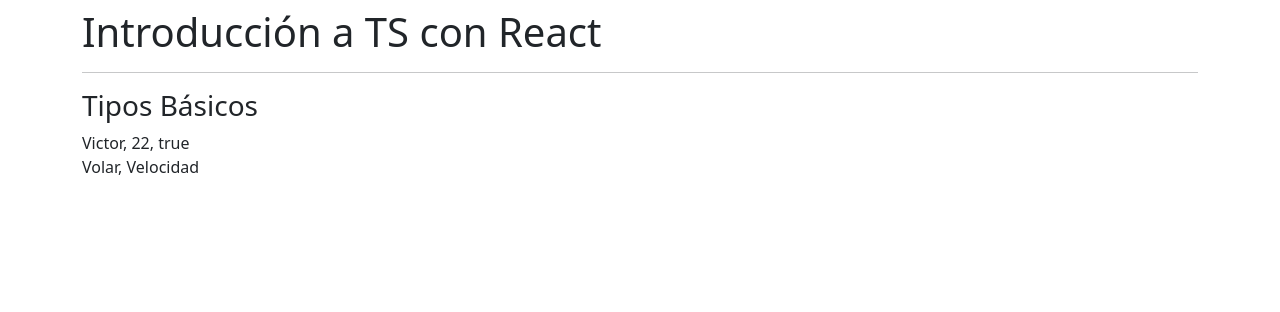
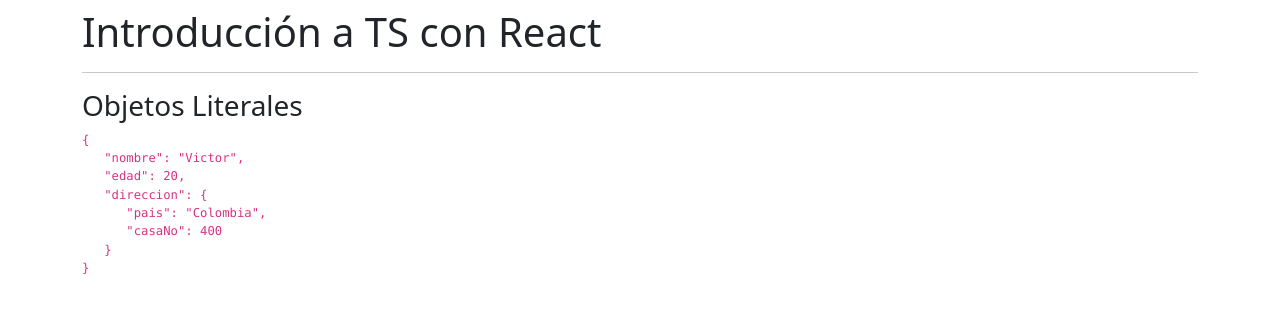
Before and after one commit to vapinedo/React-Typescript-Reforzamiento, a React (Create React App) app: page / in a window 1280 px wide. Shown: the top 312 px of the page. Built offline with nearby package versions, Linux system fonts and the light colour scheme.

Commit message:
12. Objetos literales e interfaces

```diff
--- a/src/App.tsx
+++ b/src/App.tsx
@@ -1,11 +1,14 @@
-import { TiposBasicos } from "./typescript/TiposBasicos";
+// import { TiposBasicos } from "./typescript/TiposBasicos";
+
+import { ObjetosLiterales } from "./typescript/ObjetosLiterales";
 
 const App = () => {
   return (
     <div className='mt-2'>
       <h1>Introducción a TS con React</h1>
       <hr />
-      <TiposBasicos />
+      {/* <TiposBasicos /> */}
+      <ObjetosLiterales />
     </div>
   )
 }
--- /dev/null
+++ b/src/typescript/ObjetosLiterales.tsx
@@ -0,0 +1,31 @@
+
+interface Persona {
+    nombre: string,
+    edad: number,
+    direccion: Direccion
+}
+
+interface Direccion {
+    pais: string;
+    casaNo: number;
+}
+
+export const ObjetosLiterales = () => {
+    const persona: Persona = {
+        nombre: 'Victor',
+        edad: 20,
+        direccion: {
+            pais: 'Colombia',
+            casaNo: 400
+        }
+    };
+
+  return (
+    <>
+        <h3>Objetos Literales</h3>
+        <code>
+            <pre>{JSON.stringify(persona, null, 3)}</pre>
+        </code>
+    </>
+  )
+}
```
